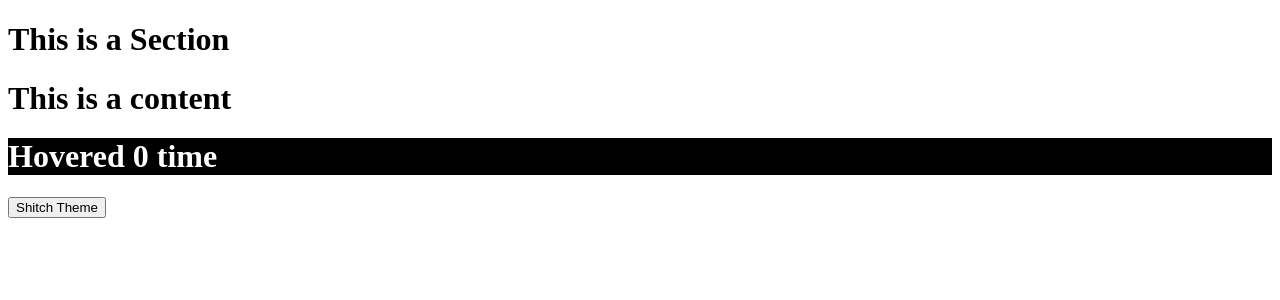
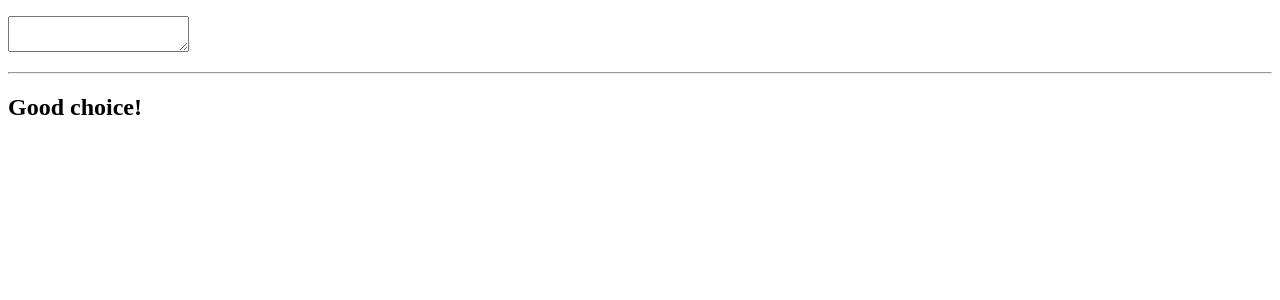
Before and after one commit to md-arif-islam/reactapp, a React (Create React App) app: page / in a window 1280 px wide. Shown: the top 300 px of the page. Built offline with nearby package versions, Linux system fonts and the light colour scheme.

Commit message:
useState

```diff
--- a/src/App.js
+++ b/src/App.js
@@ -1,32 +1,11 @@
 import React from 'react';
-import Section from './components/Section';
-import ThemeContext from './contexts/themeContext';
+import Todo from './components/Todo';
 
 class App extends React.Component {
-    state = {
-        theme: 'dark',
-    };
-
-    switchTheme = () => {
-        this.setState(({ theme }) => {
-            if (theme === 'dark') {
-                return {
-                    theme: 'light',
-                };
-            }
-            return {
-                theme: 'dark',
-            };
-        });
-    };
-
     render() {
-        const { theme } = this.state;
         return (
             <div className="app">
-                <ThemeContext.Provider value={{ theme, switchTheme: this.switchTheme }}>
-                    <Section />
-                </ThemeContext.Provider>
+                <Todo />
             </div>
         );
     }
--- a/src/components/Content.js
+++ /dev/null
@@ -1,24 +0,0 @@
-import { useContext } from 'react';
-import ThemeContext from '../contexts/themeContext';
-import Counter from './Counter';
-import HoverCounter from './HoverCounter';
-
-export default function Content() {
-    const context = useContext(ThemeContext);
-    const { theme, switchTheme } = context;
-    return (
-        <div>
-            <h1>This is a content</h1>
-            <Counter>
-                {(count, incrementCount) => (
-                    <HoverCounter
-                        count={count}
-                        incrementCount={incrementCount}
-                        theme={theme}
-                        switchTheme={switchTheme}
-                    />
-                )}
-            </Counter>
-        </div>
-    );
-}
--- a/src/components/Counter.js
+++ /dev/null
@@ -1,18 +0,0 @@
-import React from 'react';
-
-export default class Counter extends React.Component {
-    state = {
-        count: 0,
-    };
-
-    incrementCount = () => {
-        this.setState((prevState) => ({ count: prevState.count + 1 }));
-    };
-
-    render() {
-        const { count } = this.state;
-        const { children } = this.props;
-
-        return children(count, this.incrementCount);
-    }
-}
--- a/src/components/HoverCounter.js
+++ /dev/null
@@ -1,16 +0,0 @@
-import React from 'react';
-
-export default function HoverCounter({ count, incrementCount, theme, switchTheme }) {
-    const style = theme === 'dark' ? { backgroundColor: '#000000', color: '#ffffff' } : null;
-    console.log(style);
-    return (
-        <div>
-            <h1 style={style} onMouseOver={incrementCount}>
-                Hovered {count} time
-            </h1>
-            <button type="button" onClick={switchTheme}>
-                Shitch Theme
-            </button>
-        </div>
-    );
-}
--- a/src/components/Section.js
+++ /dev/null
@@ -1,11 +0,0 @@
-import React from 'react';
-import Content from './Content';
-
-export default function Section() {
-    return (
-        <div>
-            <h1>This is a Section</h1>
-            <Content />
-        </div>
-    );
-}
--- /dev/null
+++ b/src/components/Todo.js
@@ -0,0 +1,27 @@
+import { useState } from 'react';
+
+function Todo() {
+    const [todo, setTodo] = useState('');
+    const [warning, setWarning] = useState(null);
+
+    const handleInput = (e) => {
+        const inputValue = e.target.value;
+        const updateWarning = inputValue.includes('.js') ? 'You need JS Skill' : null;
+
+        setTodo(inputValue);
+        setWarning(updateWarning);
+    };
+
+    return (
+        <div>
+            <p>{todo}</p>
+            <p>
+                <textarea name="todo" value={todo} onChange={handleInput} />
+            </p>
+            <hr />
+            <h2>{warning || 'Good choice!'}</h2>
+        </div>
+    );
+}
+
+export default Todo;
--- a/src/contexts/themeContext.js
+++ /dev/null
@@ -1,5 +0,0 @@
-import React from 'react';
-
-const themeContext = React.createContext();
-
-export default themeContext;
```
Also changed, not shown: src/components/ClickCounter.js (deleted, +0 -14 lines), src/components/TodoClass.js (added, +35 -0 lines).
